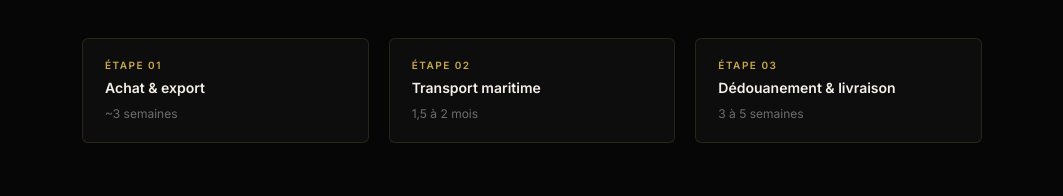
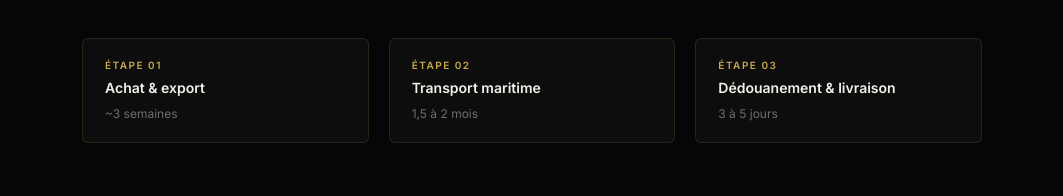
Before and after one commit to Rayanela2/koocars, an Angular app: page /processus in a window 1280 px wide. Shown: the part 1079-1275 px from the top of the page, without its empty margins (108-1171 px from the left). Built offline with nearby package versions, Linux system fonts and the light colour scheme.

Commit message:
Corrige le delai de livraison

```diff
--- a/src/app/processus/processus.html
+++ b/src/app/processus/processus.html
@@ -83,7 +83,7 @@
         <div class="voy-v2-stepcard">
           <div class="voy-v2-stepnum">Étape 03</div>
           <h4>Dédouanement &amp; livraison</h4>
-          <span>3 à 5 semaines</span>
+          <span>3 à 5 jours</span>
         </div>
       </div>
     </div>
```
